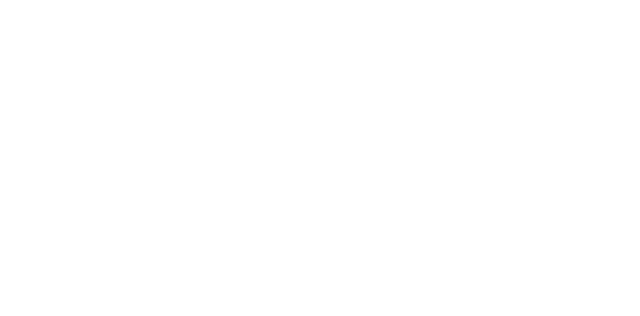
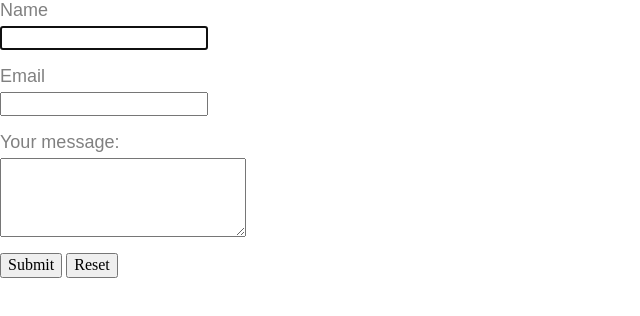
Before and after one commit to wzeiher3/Formspree, a plain HTML site: page index.html in a window 1280 px wide. Shown: the whole page, without its empty margins (0-640 px from the left). Drawn offline with nearby package versions, Linux system fonts and the light colour scheme.

Commit message:
Update index.html

```diff
--- a/index.html
+++ b/index.html
@@ -1,4 +1,3 @@
-<!DOCTYPE html>
 <html>
   <head>
     <meta charset="utf-8">
@@ -8,3 +7,26 @@
     <link href="style.css" rel="stylesheet" type="text/css" />
   </head>
   <body>
+      <form>
+        <label for="Name">Name</label>
+        <input id="Name" type="text" name="name"
+         autofocus="on" maxlength="20" required />
+      </form>
+
+      <form>
+        <label for="Email">Email</label>
+        <input id="Email" type="text" name="email"
+         autofocus="on" maxlength="20" required />
+      </form>
+
+      <form>
+        <label for="form-message">Your message:</label>
+        <textarea id="form-message" name="message"
+        rows="4" cols="25"></textarea>
+      </form>
+
+      <form>
+        <button type="submit">Submit</button>
+        <button type="reset">Reset</button>
+      </form>
+  </body>
```
